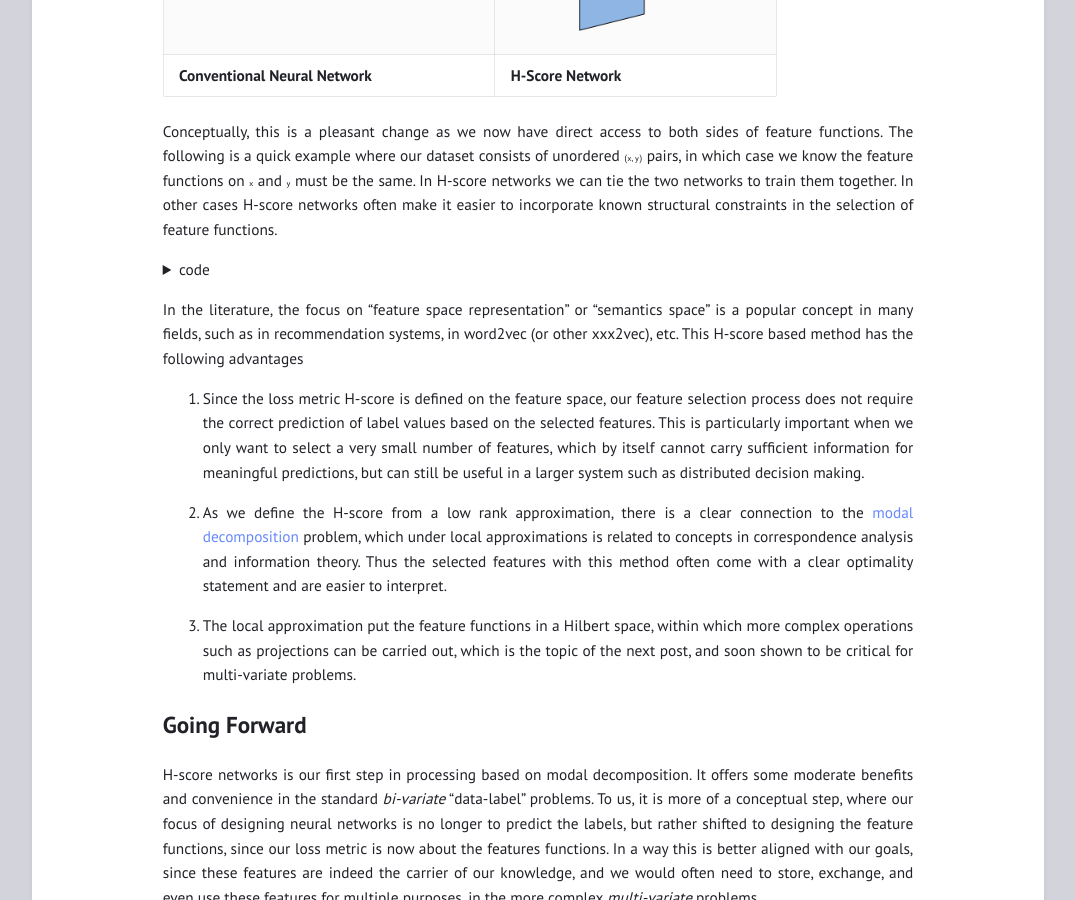
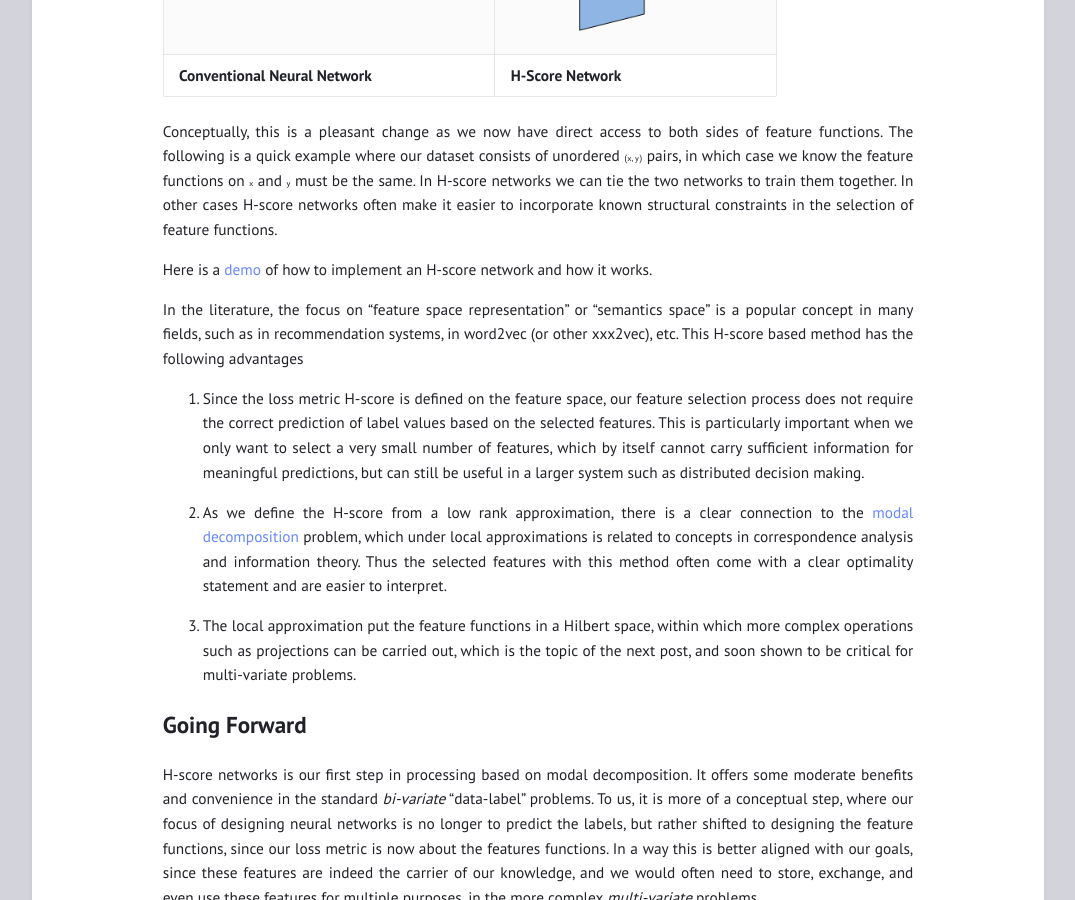
Before and after one commit to gilearning/gilearning.github.io, a Jekyll site: the page built from _posts/2022-08-24-HScore.md, in a window 1280 px wide and 900 px high, scrolled down 2955 px. Shown: the whole window, without its empty margins (102-1177 px from the left). Built offline with Jekyll 4.4.1, drawn with Linux system fonts in a browser that asks for light colours; formulas are drawn with MathJax 3.

Commit message:
add demo to H-score

```diff
--- a/_posts/2022-08-24-HScore.md
+++ b/_posts/2022-08-24-HScore.md
@@ -95,9 +95,7 @@ The difference between an H-score network and the conventional neural network is
 
 Conceptually, this is a pleasant change as we now have direct access to both sides of feature functions. The following is a quick example where our dataset consists of unordered $\mathsf{(x,y)}$ pairs, in which case we know the feature functions on $\mathsf x$ and $\mathsf y$ must be the same. In H-score networks we can tie the two networks to train them together. In other cases H-score networks often make it easier to incorporate known structural constraints in the selection of feature functions.
 
-<details>
-<summary>code </summary>
-</details>
+Here is a [demo](https://colab.research.google.com/drive/1unwIT5Y23_2owWVlFuRvIL4yCtbhuQOo?usp=sharing) of how to implement an H-score network and how it works.
 
 In the literature, the focus on "feature space representation" or "semantics space" is a popular concept in many fields, such as in recommendation systems, in word2vec (or other xxx2vec), etc. This H-score based method has the following advantages
 
```
